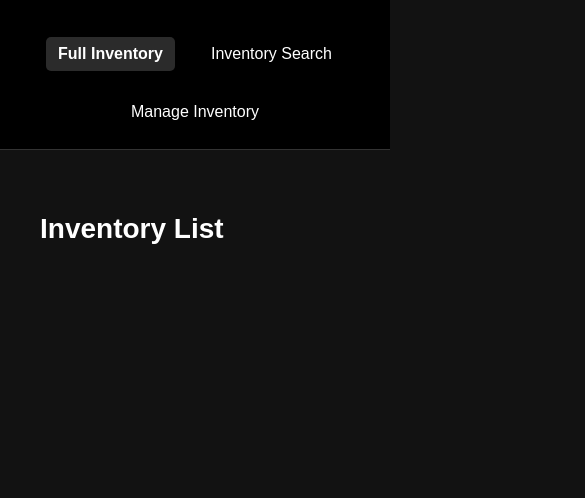
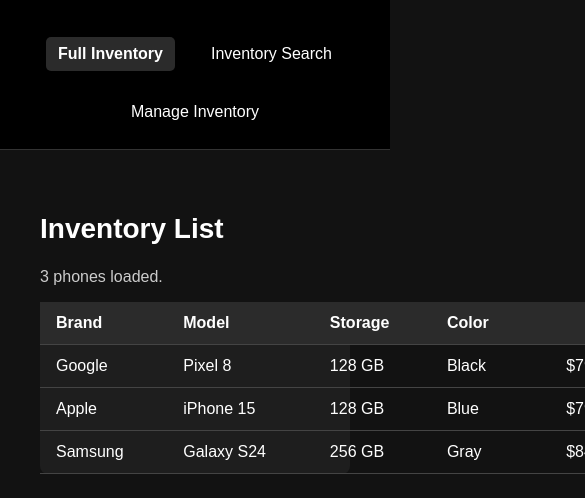
Before and after one commit to iking919/CellphoneInventory, a plain HTML site: page frontend/index.html in a window 390 px wide. Shown: the part 212-710 px from the top of the page, 585 px wide, since content can reach past the window. Drawn offline with Linux system fonts and the light colour scheme.

Commit message:
add inventory list with mock phone json

```diff
--- a/frontend/index.html
+++ b/frontend/index.html
@@ -26,7 +26,22 @@
     <!-- Display ordered inventory list -->
     <main>
         <h2>Inventory List</h2>
-
+        <p id="inventory-status" role="status">Loading inventory...</p>
+        <div class="table-container">
+            <table id="inventory-table">
+                <thead>
+                    <tr>
+                        <th scope="col">Brand</th>
+                        <th scope="col">Model</th>
+                        <th scope="col">Storage</th>
+                        <th scope="col">Color</th>
+                        <th scope="col">Price</th>
+                    </tr>
+                </thead>
+                <tbody></tbody>
+            </table>
+        </div>
     </main>
+    <script src="inventory.js" defer></script>
 </body>
 </html>
--- /dev/null
+++ b/frontend/inventory.js
@@ -0,0 +1,86 @@
+// update URL when the Spring Boot endpoint is ready.
+const inventoryUrl = "phones.json";
+
+// Establish entry for phone table and inventory status text.
+const inventoryBody = document.querySelector("#inventory-table tbody");
+const inventoryStatus = document.querySelector("#inventory-status");
+
+// Use US currency in table.
+const priceFormatter = new Intl.NumberFormat("en-US", {
+    style: "currency",
+    currency: "USD"
+});
+
+
+// isPhone function returns true if input phone is a valid phone with necessary fields.
+function isPhone(phone) {
+    return phone !== null
+        && typeof phone === "object"
+        && typeof phone.brand === "string"
+        && typeof phone.model === "string"
+        && typeof phone.storage === "string"
+        && typeof phone.color === "string"
+        && typeof phone.price === "number"
+        && Number.isFinite(phone.price);
+}
+
+// Display inventory takes json list of phones and displays them in table.
+function displayInventory(phones) {
+
+    // For each phone create a table row with all 5 properties.
+    const rows = phones.map((phone) => {
+        const row = document.createElement("tr");
+        const values = [
+            phone.brand,
+            phone.model,
+            phone.storage,
+            phone.color,
+            priceFormatter.format(phone.price)
+        ];
+
+        // For each phone value create a corresponding table data cell.
+        values.forEach((value) => {
+            const cell = document.createElement("td");
+            cell.textContent = value;
+            row.appendChild(cell);
+        });
+
+        return row;
+    });
+
+    // Replace the previous inventory body section with the updated table.
+    inventoryBody.replaceChildren(...rows);
+}
+
+// Fetch the inventory json and load into list of phones
+async function loadInventory() {
+
+    // Try block attempts to fetch the inventory json, ensure all entries are phones,
+    // and display inventory table accordingly.
+    try {
+
+        // Throw error if fetch request fails.
+        const response = await fetch(inventoryUrl);
+        if (!response.ok) {
+            throw new Error(`Inventory request failed with status ${response.status}.`);
+        }
+
+        // Throw error if inventory data is not an array of valid phones.
+        const phones = await response.json();
+        if (!Array.isArray(phones) || !phones.every(isPhone)) {
+            throw new Error("Inventory data must be an array of valid phone records.");
+        }
+
+        // Display phone inventory, and provide inventory loaded text.
+        displayInventory(phones);
+        inventoryStatus.textContent = `${phones.length} phones loaded.`;
+
+    // Write any errors to content and return warning text.
+    } catch (error) {
+        inventoryStatus.textContent = "Could not load inventory. Check phones.json and use a local web server.";
+        console.error("Inventory load failed:", error);
+    }
+}
+
+// Call load inventory function to run through all logic.
+loadInventory();
--- /dev/null
+++ b/frontend/phones.json
@@ -0,0 +1,23 @@
+[
+    {
+        "brand": "Google",
+        "model": "Pixel 8",
+        "storage": "128 GB",
+        "color": "Black",
+        "price": 799.99
+    },
+    {
+        "brand": "Apple",
+        "model": "iPhone 15",
+        "storage": "128 GB",
+        "color": "Blue",
+        "price": 799.99
+    },
+    {
+        "brand": "Samsung",
+        "model": "Galaxy S24",
+        "storage": "256 GB",
+        "color": "Gray",
+        "price": 849.99
+    }
+]
--- a/frontend/styles.css
+++ b/frontend/styles.css
@@ -161,3 +161,35 @@ main h2 {
 #search-button:hover {
     background-color: #dddddd;
 }
+
+/* Inventory table */
+#inventory-status {
+    color: #cccccc;
+}
+
+.table-container {
+    background-color: #1e1e1e;
+    border-radius: 8px;
+}
+
+#inventory-table {
+    width: 100%;
+    min-width: 600px;
+    border-collapse: collapse;
+}
+
+#inventory-table th,
+#inventory-table td {
+    padding: 12px 16px;
+    border-bottom: 1px solid #444444;
+    text-align: left;
+}
+
+#inventory-table th {
+    background-color: #2b2b2b;
+}
+
+#inventory-table th:last-child,
+#inventory-table td:last-child {
+    text-align: right;
+}
```
